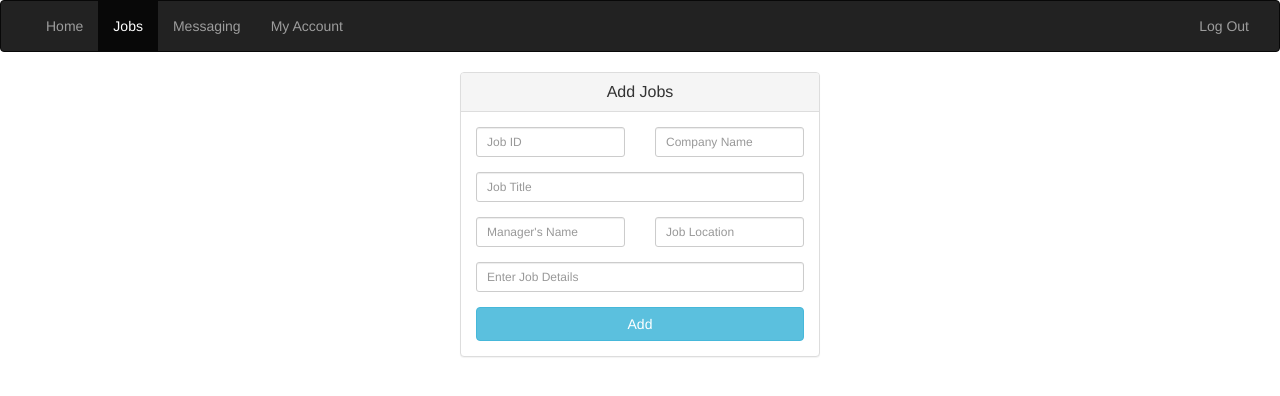
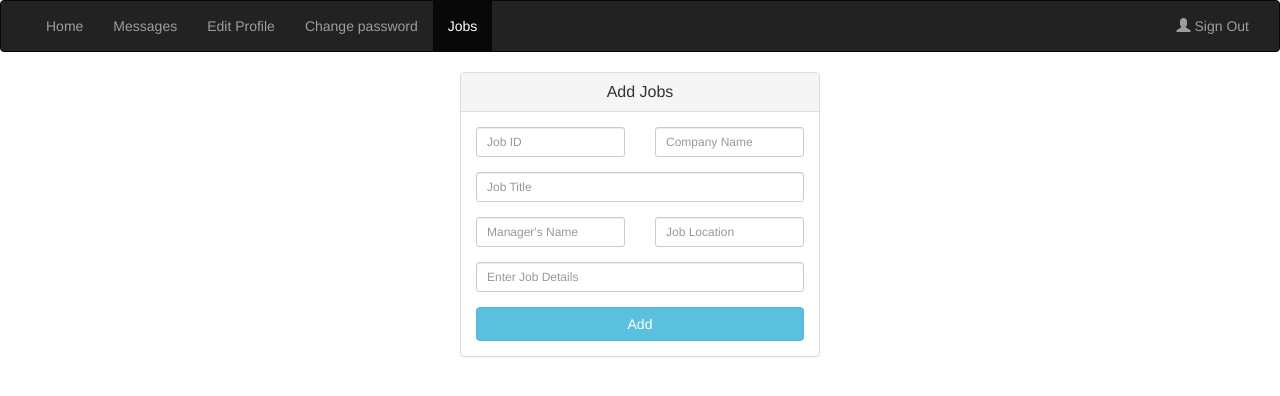
Before and after one commit to nibir8/FindMyEmployer, a Flask app: template templates/jobs.html in a window 1280 px wide. Shown: the top 396 px of the page. Run offline with Flask 2, Linux system fonts and the light colour scheme; the template is opened without the code that fills it, so the values that code supplies are empty; parts of the project's set-up code (start-up, migrations or seed data) failed here and were passed over; some libraries are stand-ins or nearby versions.

Commit message:
Linking jobs and profile page

```diff
--- a/Databaselayer.py
+++ b/Databaselayer.py
@@ -8,7 +8,7 @@ class IProfileInterface:
     def getLoginDetails_DBL(self,myemail): raise NotImplementedError
     def insertNewUser_DBL(Self,password,email,firstName,lastName,address1,address2,zipcode,city,state,country,phone): raise NotImplementedError
     def getProfileData_DBL(Self,myemail): raise NotImplementedError
-	def getJob_DBL(Self,jobId): raise NotImplementedError
+    def getJob_DBL(Self,jobId): raise NotImplementedError
 
 #Seperated to different classes
 class Databaselayer_UpdateMyProfile(IProfileInterface):
--- a/templates/Profile2.html
+++ b/templates/Profile2.html
@@ -37,7 +37,7 @@
         <li><a href="#">Messages</a></li>
         <li>  <a href="/account/profile/edit">Edit Profile</a></li>
         <li><a href="/account/profile/changePassword">Change password</a></li>
-        <li><a href="/jobs">Jobs</a></li>
+        <li><a href="/addJobs">Jobs</a></li>
       </ul>
       <ul class="nav navbar-nav navbar-right">
         <li><a href="/logout"><span class="glyphicon glyphicon-user"></span> Sign Out</a></li>
--- a/templates/jobs.html
+++ b/templates/jobs.html
@@ -17,16 +17,18 @@
         <span class="icon-bar"></span>
         <span class="icon-bar"></span>
       </button>
+      <a class="navbar-brand" href="#"></a>
     </div>
     <div class="collapse navbar-collapse" id="myNavbar">
       <ul class="nav navbar-nav">
         <li><a href="#">Home</a></li>
-        <li class="active"><a href="#">Jobs</a></li>
-		<li><a href="#">Messaging</a></li>
-		<li><a href="#">My Account</a></li>
+        <li><a href="#">Messages</a></li>
+        <li>  <a href="/account/profile/edit">Edit Profile</a></li>
+        <li><a href="/account/profile/changePassword">Change password</a></li>
+        <li class="active"><a href="/addJobs">Jobs</a></li>
       </ul>
       <ul class="nav navbar-nav navbar-right">
-        <li><a href="#"> Log Out</a></li>
+        <li><a href="/logout"><span class="glyphicon glyphicon-user"></span> Sign Out</a></li>
       </ul>
     </div>
   </div>
```
